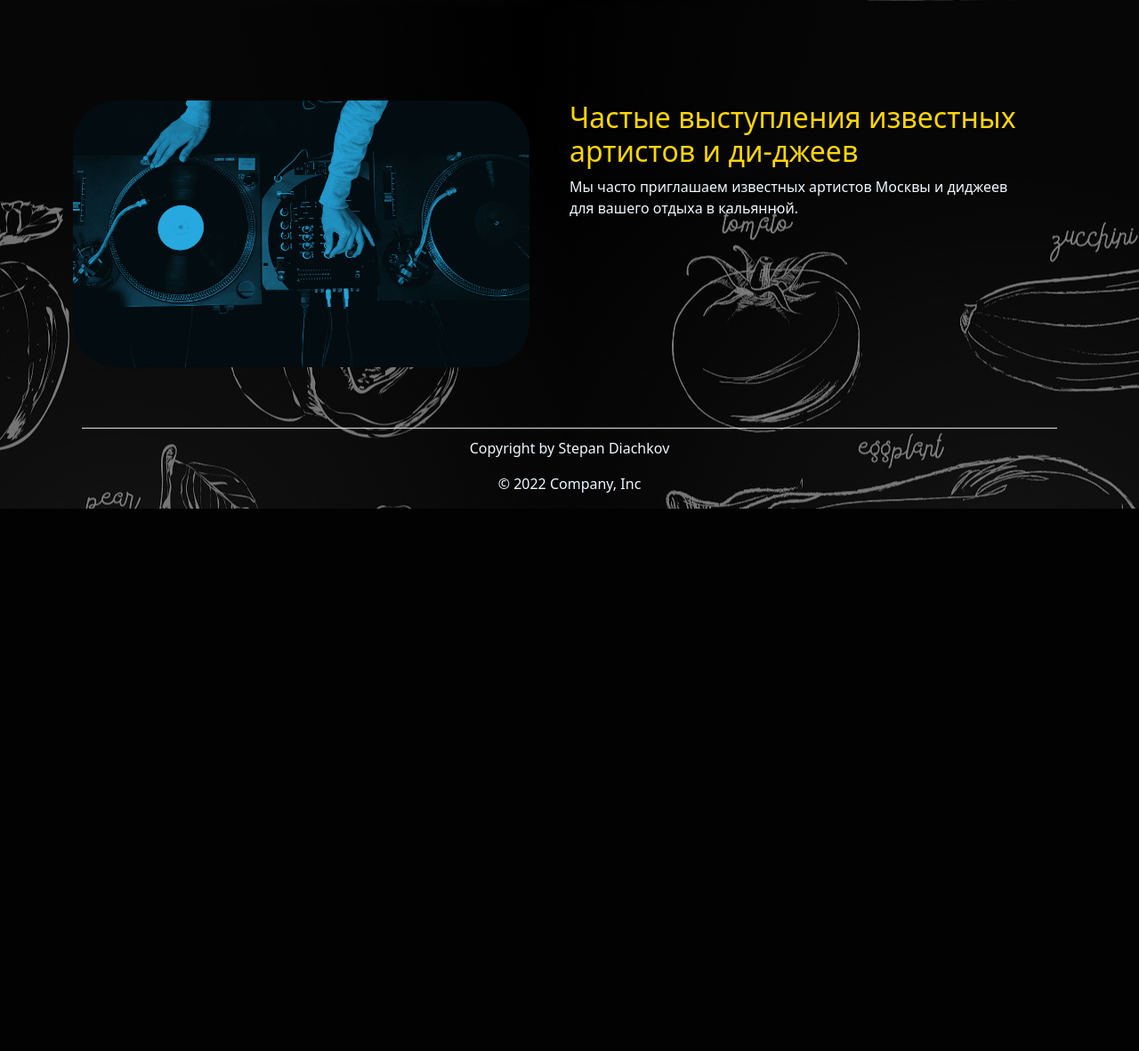
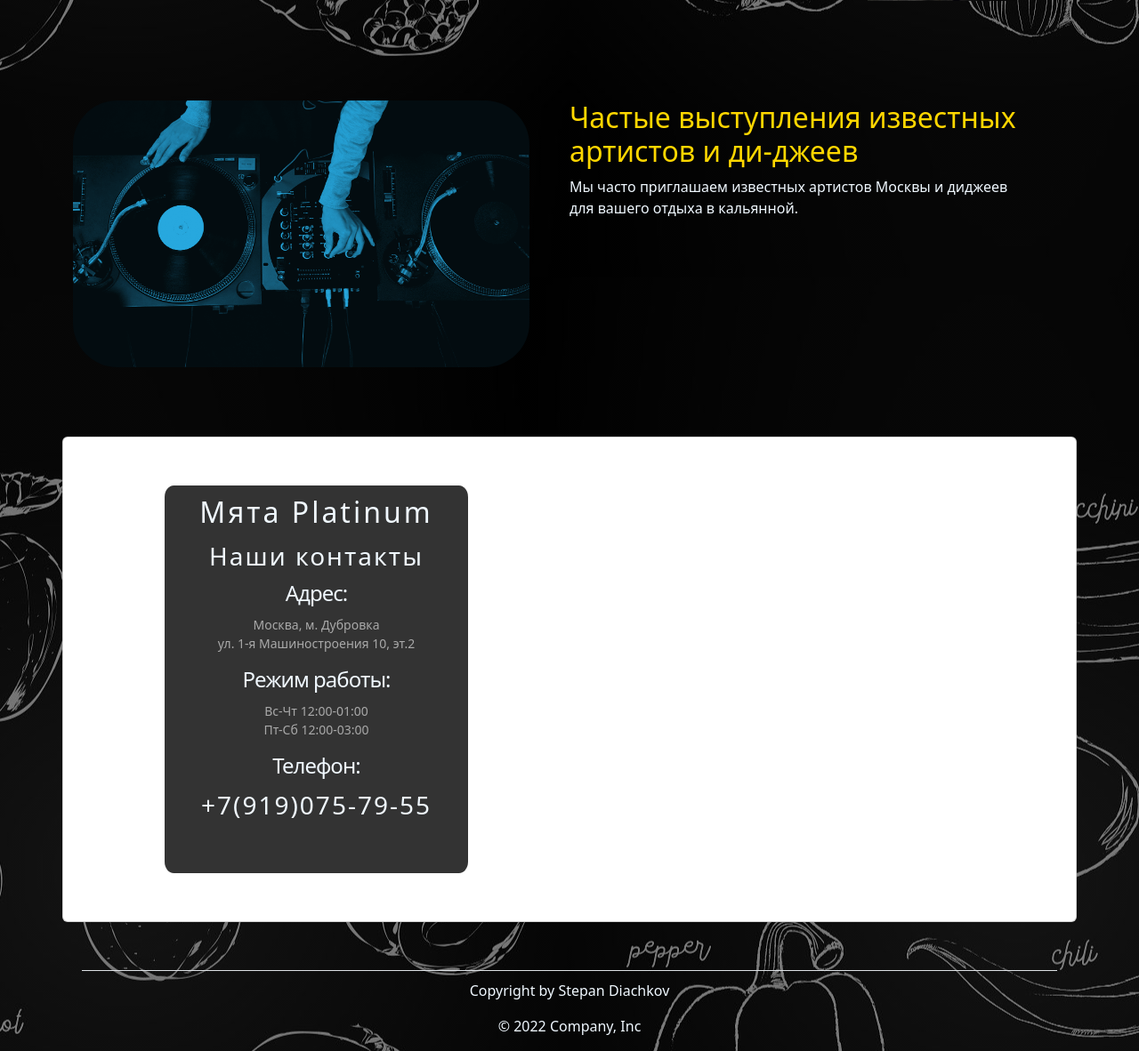
Before and after one commit to asdyachkov/booking-a-table, a Django app: page /about in a window 1280 px wide. Shown: the part 1894-3076 px from the top of the page at 89% size. Before the commit the page ends 2466 px from the top, so only its background shows below. Run offline with Django 4.2, Linux system fonts and the light colour scheme.

Commit message:
added yandex map

```diff
--- a/booking_a_table/main/static/main/css/about.css
+++ b/booking_a_table/main/static/main/css/about.css
@@ -116,3 +116,46 @@ body{
 .four-cols-item img{
     width: 60%;
 }
+.card{
+    width: 100%;
+    position: relative;
+    height: 546px;
+    margin-bottom: 3%;
+}
+.yandex-card{
+    position: absolute !important;
+    width: 100%;
+    height: 300px;
+}
+.address-block{
+    text-align: center;
+    border-radius: 3%;
+    position: absolute !important;
+    background-color: rgba(0, 0, 0, 0.8);
+    left: 10%;
+    width: 30%;
+    height: 80%;
+    top: 10%;
+}
+.address-block h2{
+    margin-top: 3%;
+    letter-spacing: 3px;
+    font-stretch: ultra-condensed;
+    font-weight: 350;
+}
+.address-block h3{
+    margin-top: 4%;
+    letter-spacing: 2px;
+    font-weight: 400;
+}
+.address-block h4{
+    margin-top: 3%;
+    letter-spacing: -1px;
+    font-weight: 400;
+}
+.address-block p{
+    margin-top: 3%;
+    font-weight: 400;
+    font-size: 14px;
+    color: darkgray;
+}
--- a/booking_a_table/main/templates/main/about.html
+++ b/booking_a_table/main/templates/main/about.html
@@ -105,7 +105,7 @@ active
         </div>
     </div>
 
-    <div class="two-cols">
+    <div class="two-cols" style="margin-bottom: 7%">
         <div class="col-item">
             {% load static %}
             <img src="{% static 'main/img/dj.png' %}" alt="dj">
@@ -118,4 +118,20 @@ active
 
 </div>
 
+    <div class="card">
+        <div class="yandex-card">
+            <script type="text/javascript" charset="utf-8" async src="https://api-maps.yandex.ru/services/constructor/1.0/js/?um=constructor%3Aa0c893ef17186d204be547da92046e6a846290427f1475feab24228c64cff9ec&amp;width=100%25&amp;height=546&amp;lang=ru_RU&amp;scroll=true"></script>
+        </div>
+        <div class="address-block">
+            <h2>Мята Platinum</h2>
+            <h3>Наши контакты</h3>
+            <h4>Адрес:</h4>
+            <p>Москва, м. Дубровка <br>ул. 1-я Машиностроения 10, эт.2</p>
+            <h4>Режим работы:</h4>
+            <p>Вс-Чт 12:00-01:00 <br>Пт-Сб 12:00-03:00</p>
+            <h4>Телефон:</h4>
+            <h3>+7(919)075-79-55</h3>
+        </div>
+    </div>
+
 {% endblock %}
```
